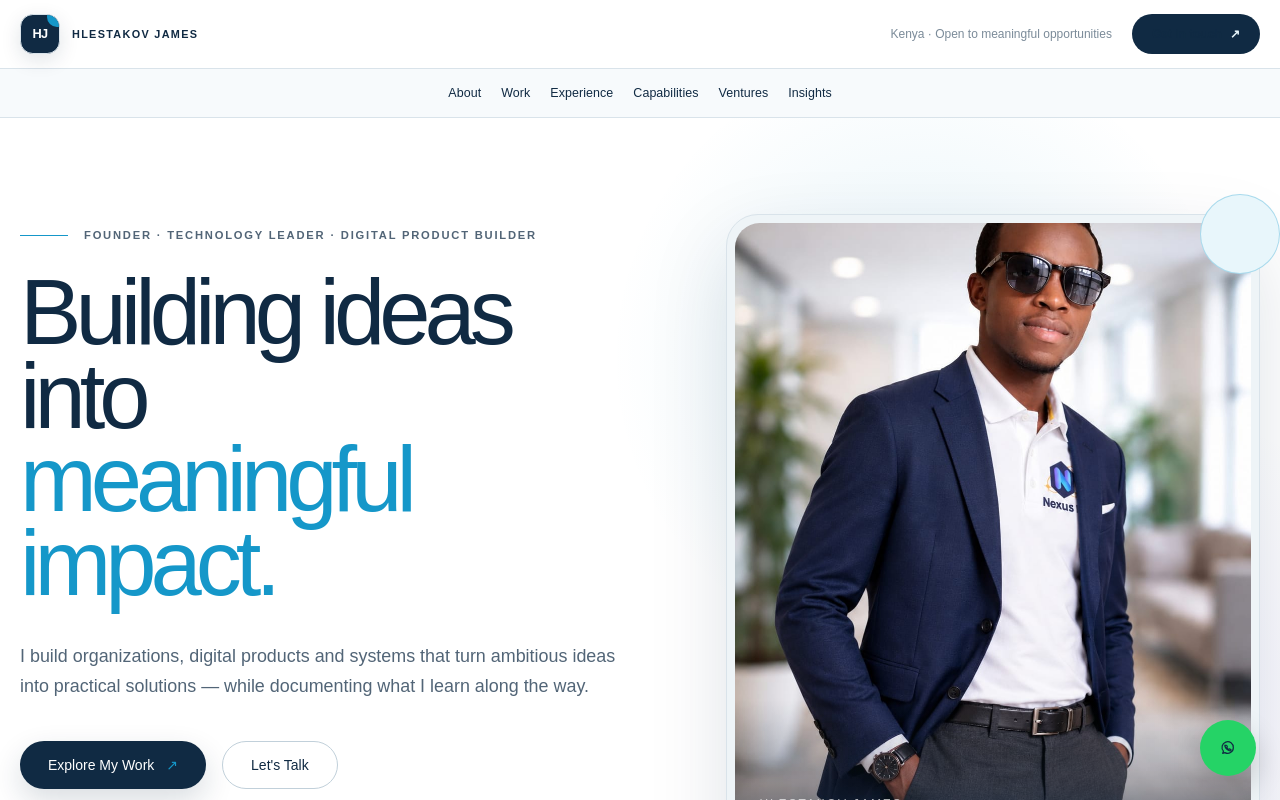
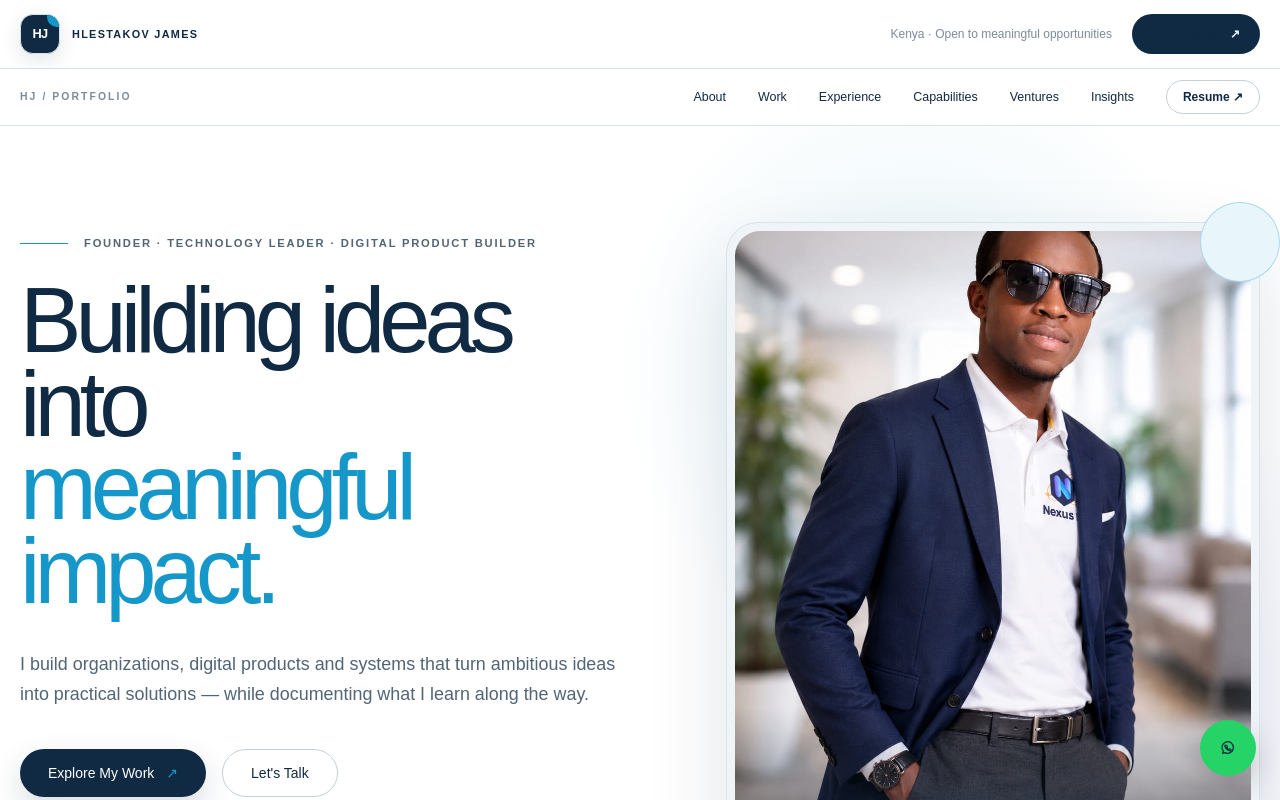
Before and after one commit to hlestakovjames/hlestakovjames-frontend, a Next.js app: page / in a window 1280 px wide. Shown: the top 800 px of the page. Built offline with nearby package versions, Linux system fonts and the light colour scheme.

Commit message:
Redesign desktop portfolio navigation

```diff
--- a/components/navigation/GlobalNav.tsx
+++ b/components/navigation/GlobalNav.tsx
@@ -3,21 +3,16 @@ import { globalNavigation } from "./navigation";
 
 export default function GlobalNav() {
   return (
-    <nav
-      aria-label="Main navigation"
-      className="hidden border-b border-[var(--brand-border)] bg-[var(--background)] lg:block"
-    >
-      <div className="container-wide flex min-h-12 items-center justify-center">
-        <div className="flex items-center gap-5 overflow-x-auto py-1">
+    <nav aria-label="Main navigation" className="sticky top-0 z-40 hidden border-b border-[var(--brand-border)] bg-white/95 backdrop-blur lg:block">
+      <div className="container-wide flex min-h-14 items-center justify-between gap-8">
+        <span className="text-[0.65rem] font-semibold uppercase tracking-[0.2em] text-[var(--brand-text-muted)]">HJ / Portfolio</span>
+        <div className="flex items-center gap-8">
           {globalNavigation.map((item) => (
-            <Link
-              key={item.href}
-              href={item.href}
-              className="nav-link shrink-0 text-[0.78rem] font-medium tracking-[0.005em] text-[var(--brand-text-secondary)] hover:text-[var(--brand-navy)]"
-            >
+            <Link key={item.href} href={item.href} className="nav-link py-2 text-[0.78rem] font-medium text-[var(--brand-text-secondary)] hover:text-[var(--brand-navy)]">
               {item.label}
             </Link>
           ))}
+          <Link href="/resume" className="rounded-full border border-[var(--brand-border-strong)] px-4 py-2 text-xs font-semibold text-[var(--brand-navy)] transition hover:border-[var(--brand-cyan)] hover:text-[var(--brand-cyan)]">Resume ↗</Link>
         </div>
       </div>
     </nav>
```
